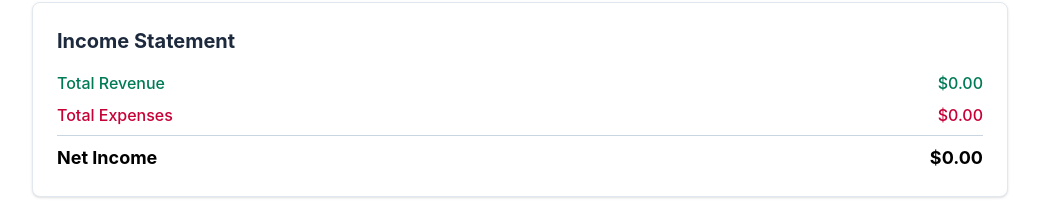
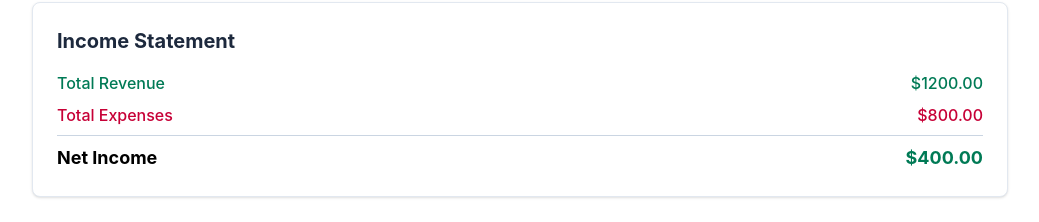
Before and after one commit to talyasharoni51-a11y/final-newbooks, a SvelteKit app: page / in a window 1280 px wide. Shown: the part 543-765 px from the top of the page, without its empty margins (120-1159 px from the left). Built offline with nearby package versions, Linux system fonts and the light colour scheme.

Commit message:
2.5 - live totals with filter and reduce

```diff
--- a/src/routes/+page.svelte
+++ b/src/routes/+page.svelte
@@ -39,6 +39,19 @@
 			return 'Other';
 		}
 	}
+
+	// Add these THREE derived totals to your <script> block,
+	// below the classify() function.
+
+	let totalRevenue = $derived(
+		transactions.filter((t) => classify(t) === 'Revenue').reduce((sum, t) => sum + t.amount, 0)
+	);
+
+	let totalExpenses = $derived(
+		transactions.filter((t) => classify(t) === 'Expense').reduce((sum, t) => sum + t.amount, 0)
+	);
+
+	let netIncome = $derived(totalRevenue - totalExpenses);
 </script>
 
 <div class="mx-auto max-w-5xl space-y-8 p-6">
@@ -149,15 +162,17 @@
 		<div class="space-y-2">
 			<div class="flex justify-between font-medium text-emerald-700">
 				<span>Total Revenue</span>
-				<span>$0.00</span>
+				<span>${totalRevenue.toFixed(2)}</span>
 			</div>
 			<div class="flex justify-between font-medium text-rose-700">
 				<span>Total Expenses</span>
-				<span>$0.00</span>
+				<span>${totalExpenses.toFixed(2)}</span>
 			</div>
 			<div class="flex justify-between border-t border-slate-300 pt-2 text-lg font-bold">
 				<span>Net Income</span>
-				<span>$0.00</span>
+				<span class={netIncome >= 0 ? 'text-emerald-700' : 'text-rose-700'}>
+					${netIncome.toFixed(2)}
+				</span>
 			</div>
 		</div>
 	</section>
```
